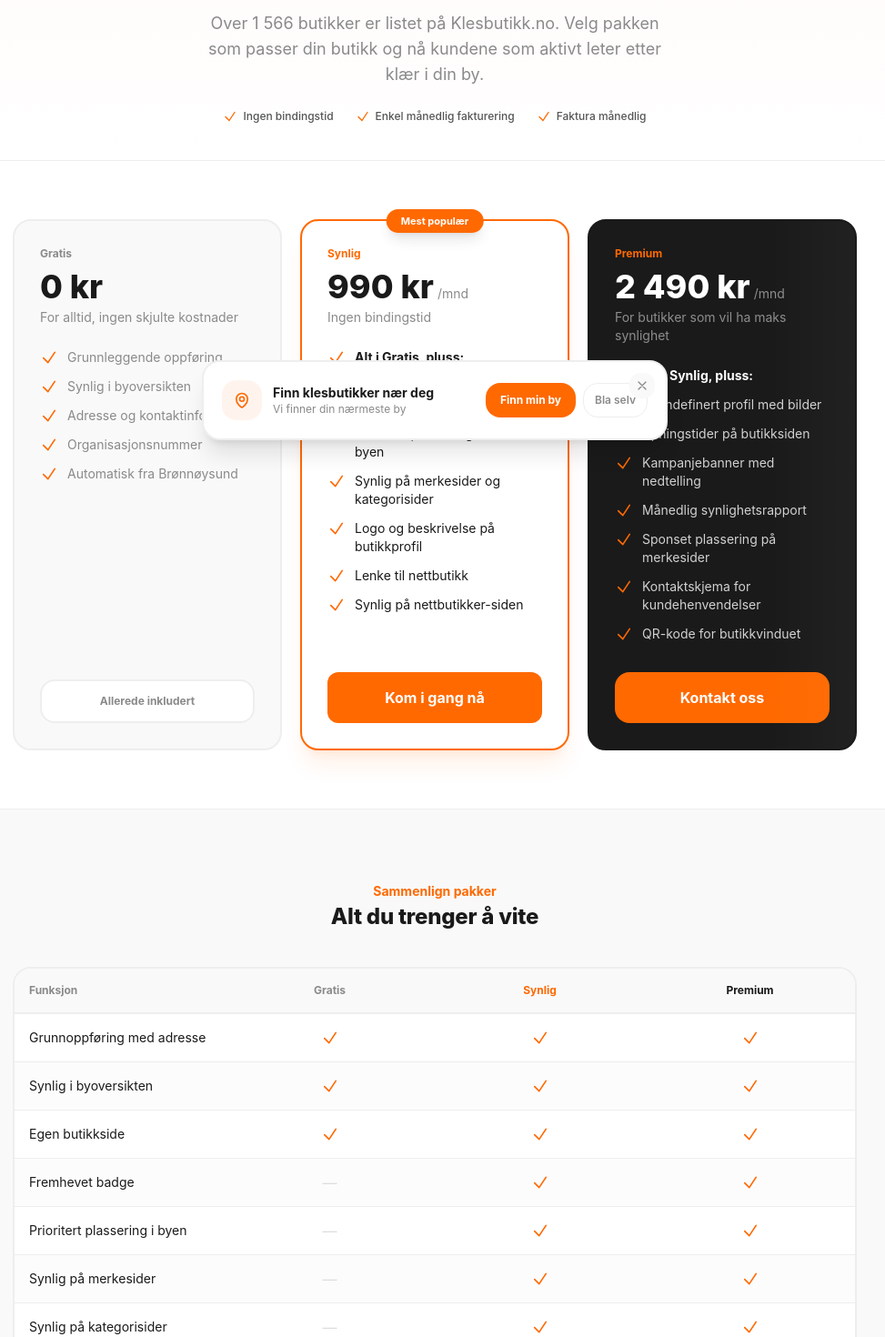
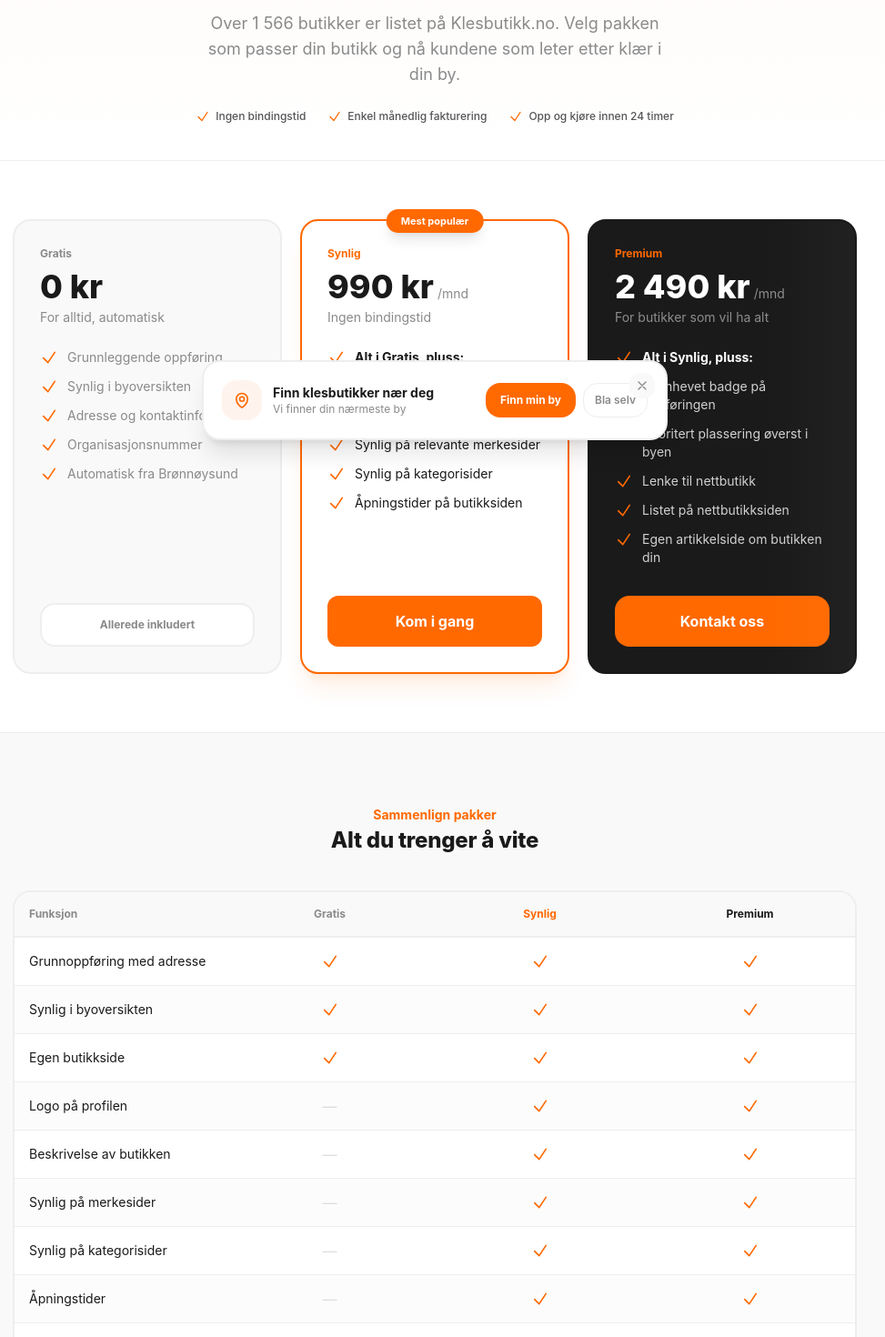
Before and after one commit to MohanM86/klesbutikk, a Next.js app: page /annonser in a window 1280 px wide. Shown: the part 300-1770 px from the top of the page at 91% size, without its empty margins (162-1135 px from the left). Built offline with nearby package versions, Linux system fonts and the light colour scheme.

Commit message:
Add files via upload

```diff
--- a/src/app/annonser/page.tsx
+++ b/src/app/annonser/page.tsx
@@ -7,27 +7,19 @@
 
 export const metadata: Metadata = createMetadata({
   title: 'Annonsering – Bli synlig på Klesbutikk.no',
-  description: 'Nå tusenvis av kunder som aktivt leter etter klesbutikker. Tre pakker tilpasset din butikk, fra gratis til premium.',
+  description: 'Nå tusenvis av kunder som aktivt leter etter klesbutikker. Tre pakker tilpasset din butikk.',
   path: '/annonser',
 });
 
 const FAQS = [
-  { question: 'Hva er inkludert i gratispakken?', answer: 'Alle klesbutikker registrert med næringskode 47.710 i Brønnøysundregistrene er automatisk listet på Klesbutikk.no helt gratis. Oppføringen inkluderer butikknavn, adresse, postnummer og kommune. Du trenger ikke gjøre noe for å bli listet.' },
-  { question: 'Hva får jeg med Synlig-pakken?', answer: 'Med Synlig-pakken får butikken din et fremhevet badge, prioritert plassering øverst i din by, og eksponering på relevante merkesider og kategorisider. Du kan også legge til logo, beskrivelse og lenke til nettbutikk.' },
-  { question: 'Hva er fordelen med Premium?', answer: 'Premium gir deg alt i Synlig, pluss en egendefinert butikkprofil med bilder, åpningstider og kampanjebanner. Du får også månedlig synlighetsrapport med visninger og klikk, sponset plassering på merkesider og et kontaktskjema der kunder kan sende deg henvendelser direkte.' },
-  { question: 'Kan jeg bytte pakke underveis?', answer: 'Ja, du kan oppgradere eller nedgradere pakken din når som helst. Endringen trer i kraft ved neste faktureringsperiode.' },
-  { question: 'Er det bindingstid?', answer: 'Nei, ingen bindingstid. Du kan si opp når som helst, og du beholder pakken ut inneværende måned.' },
-  { question: 'Hvordan betaler jeg?', answer: 'Vi sender faktura månedlig via epost. Du kan betale med bankoverføring eller kort. Vi sender faktura månedlig via epost. Du kan betale med bankoverføring eller kort.' },
-
+  { question: 'Hva er inkludert i gratispakken?', answer: 'Alle klesbutikker registrert med næringskode 47.710 i Brønnøysundregistrene er automatisk listet på Klesbutikk.no helt gratis. Oppføringen inkluderer butikknavn, adresse, postnummer og kommune.' },
+  { question: 'Hva får jeg med Synlig?', answer: 'Med Synlig kan du legge til logo, kort beskrivelse og åpningstider på butikkprofilen din. I tillegg blir butikken din synlig på relevante merkesider og kategorisider, slik at flere finner deg.' },
+  { question: 'Hva er fordelen med Premium?', answer: 'Premium gir deg alt i Synlig, pluss fremhevet badge, prioritert plassering øverst i din by, lenke til nettbutikkog en egen artikkelside om butikken din.' },
+  { question: 'Kan jeg bytte pakke underveis?', answer: 'Ja, du kan oppgradere eller nedgradere når som helst. Endringen trer i kraft ved neste faktureringsperiode.' },
+  { question: 'Er det bindingstid?', answer: 'Nei, ingen bindingstid. Du kan si opp når som helst og beholder pakken ut inneværende måned.' },
+  { question: 'Hvordan betaler jeg?', answer: 'Vi sender faktura månedlig via epost. Du kan betale med bankoverføring eller kort.' },
+  { question: 'Hvordan kommer jeg i gang?', answer: 'Send oss en epost på hei@klesbutikk.no med butikknavnet ditt og hvilken pakke du ønsker. Vi ordner alt innen 24 timer.' },
 ];
-
-const CHECK = (
-  <svg className="w-5 h-5 text-accent flex-shrink-0" fill="none" stroke="currentColor" viewBox="0 0 24 24">
-    <path strokeLinecap="round" strokeLinejoin="round" strokeWidth={2} d="M4.5 12.75l6 6 9-13.5" />
-  </svg>
-);
-
-const DASH = <span className="w-5 h-5 flex items-center justify-center text-border-dark flex-shrink-0">—</span>;
 
 export default function AnnonserPage() {
   const stats = getStats();
@@ -47,14 +39,10 @@
             </h1>
             <p className="font-body text-base md:text-lg text-muted max-w-lg mx-auto mb-6">
               Over {stats.totalStores.toLocaleString('nb-NO')} butikker er listet på Klesbutikk.no.
-              Velg pakken som passer din butikk og nå kundene som aktivt leter etter klær i din by.
+              Velg pakken som passer din butikk og nå kundene som leter etter klær i din by.
             </p>
             <div className="flex flex-wrap items-center justify-center gap-x-6 gap-y-2">
-              {[
-                'Ingen bindingstid',
-                'Enkel månedlig fakturering',
-                'Faktura månedlig',
-              ].map((t) => (
+              {['Ingen bindingstid', 'Enkel månedlig fakturering', 'Opp og kjøre innen 24 timer'].map((t) => (
                 <div key={t} className="flex items-center gap-1.5">
                   <svg className="w-4 h-4 text-accent" fill="none" stroke="currentColor" viewBox="0 0 24 24">
                     <path strokeLinecap="round" strokeLinejoin="round" strokeWidth={2} d="M4.5 12.75l6 6 9-13.5" />
@@ -79,7 +67,7 @@
                 <div className="flex items-baseline gap-1">
                   <span className="font-body text-4xl font-extrabold text-charcoal">0 kr</span>
                 </div>
-                <p className="font-body text-sm text-muted mt-1">For alltid, ingen skjulte kostnader</p>
+                <p className="font-body text-sm text-muted mt-1">For alltid, automatisk</p>
               </div>
               <ul className="space-y-3 mb-8 flex-1">
                 {[
@@ -90,7 +78,7 @@
                   'Automatisk fra Brønnøysund',
                 ].map((f) => (
                   <li key={f} className="flex items-start gap-2.5">
-                    {CHECK}
+                    <svg className="w-5 h-5 text-accent flex-shrink-0" fill="none" stroke="currentColor" viewBox="0 0 24 24"><path strokeLinecap="round" strokeLinejoin="round" strokeWidth={2} d="M4.5 12.75l6 6 9-13.5" /></svg>
                     <span className="font-body text-sm text-muted">{f}</span>
                   </li>
                 ))}
@@ -100,7 +88,7 @@
               </div>
             </div>
 
-            {/* SYNLIG — recommended */}
+            {/* SYNLIG */}
             <div className="bg-white border-2 border-accent rounded-2xl p-7 flex flex-col relative shadow-xl shadow-accent/10">
               <div className="absolute -top-3.5 left-1/2 -translate-x-1/2">
                 <span className="font-body text-[11px] font-bold bg-accent text-white px-4 py-1.5 rounded-full shadow-lg">Mest populær</span>
@@ -114,24 +102,26 @@
                 <p className="font-body text-sm text-muted mt-1">Ingen bindingstid</p>
               </div>
               <ul className="space-y-3 mb-8 flex-1">
+                <li className="flex items-start gap-2.5">
+                  <svg className="w-5 h-5 text-accent flex-shrink-0" fill="none" stroke="currentColor" viewBox="0 0 24 24"><path strokeLinecap="round" strokeLinejoin="round" strokeWidth={2} d="M4.5 12.75l6 6 9-13.5" /></svg>
+                  <span className="font-body text-sm font-bold text-charcoal">Alt i Gratis, pluss:</span>
+                </li>
                 {[
-                  { text: 'Alt i Gratis, pluss:', bold: true },
-                  { text: 'Fremhevet badge på oppføringen' },
-                  { text: 'Prioritert plassering øverst i byen' },
-                  { text: 'Synlig på merkesider og kategorisider' },
-                  { text: 'Logo og beskrivelse på butikkprofil' },
-                  { text: 'Lenke til nettbutikk' },
-                  { text: 'Synlig på nettbutikker-siden' },
+                  'Logo på butikkprofilen',
+                  'Kort beskrivelse av butikken',
+                  'Synlig på relevante merkesider',
+                  'Synlig på kategorisider',
+                  'Åpningstider på butikksiden',
                 ].map((f) => (
-                  <li key={f.text} className="flex items-start gap-2.5">
-                    {CHECK}
-                    <span className={`font-body text-sm ${f.bold ? 'font-bold text-charcoal' : 'text-charcoal'}`}>{f.text}</span>
+                  <li key={f} className="flex items-start gap-2.5">
+                    <svg className="w-5 h-5 text-accent flex-shrink-0" fill="none" stroke="currentColor" viewBox="0 0 24 24"><path strokeLinecap="round" strokeLinejoin="round" strokeWidth={2} d="M4.5 12.75l6 6 9-13.5" /></svg>
+                    <span className="font-body text-sm text-charcoal">{f}</span>
                   </li>
                 ))}
               </ul>
-              <a href="mailto:hei@klesbutikk.no?subject=Synlig-pakken%20-%20Klesbutikk.no&body=Hei!%0A%0AJeg%20er%20interessert%20i%20Synlig-pakken%20for%20min%20butikk.%0A%0AButikknavn:%0ABy:%0A%0AMvh"
+              <a href="mailto:hei@klesbutikk.no?subject=Bestill%20Synlig-pakken%20-%20Klesbutikk.no&body=Hei!%0A%0AJeg%20ønsker%20Synlig-pakken%20for%20min%20butikk.%0A%0AButikknavn:%0ABy:%0A%0AMvh"
                 className="btn-primary w-full justify-center text-base py-4">
-                Kom i gang nå
+                Kom i gang
               </a>
             </div>
 
@@ -144,28 +134,27 @@
                   <span className="font-body text-4xl font-extrabold text-white">2 490 kr</span>
                   <span className="font-body text-sm text-white/50">/mnd</span>
                 </div>
-                <p className="font-body text-sm text-white/50 mt-1">For butikker som vil ha maks synlighet</p>
+                <p className="font-body text-sm text-white/50 mt-1">For butikker som vil ha alt</p>
               </div>
               <ul className="space-y-3 mb-8 flex-1 relative">
+                <li className="flex items-start gap-2.5">
+                  <svg className="w-5 h-5 text-accent flex-shrink-0" fill="none" stroke="currentColor" viewBox="0 0 24 24"><path strokeLinecap="round" strokeLinejoin="round" strokeWidth={2} d="M4.5 12.75l6 6 9-13.5" /></svg>
+                  <span className="font-body text-sm font-bold text-white">Alt i Synlig, pluss:</span>
+                </li>
                 {[
-                  { text: 'Alt i Synlig, pluss:', bold: true },
-                  { text: 'Egendefinert profil med bilder' },
-                  { text: 'Åpningstider på butikksiden' },
-                  { text: 'Kampanjebanner med nedtelling' },
-                  { text: 'Månedlig synlighetsrapport' },
-                  { text: 'Sponset plassering på merkesider' },
-                  { text: 'Kontaktskjema for kundehenvendelser' },
-                  { text: 'QR-kode for butikkvinduet' },
+                  'Fremhevet badge på oppføringen',
+                  'Prioritert plassering øverst i byen',
+                  'Lenke til nettbutikk',
+                  'Listet på nettbutikksiden',
+                  'Egen artikkelside om butikken din',
                 ].map((f) => (
-                  <li key={f.text} className="flex items-start gap-2.5">
-                    <svg className="w-5 h-5 text-accent flex-shrink-0" fill="none" stroke="currentColor" viewBox="0 0 24 24">
-                      <path strokeLinecap="round" strokeLinejoin="round" strokeWidth={2} d="M4.5 12.75l6 6 9-13.5" />
-                    </svg>
-                    <span className={`font-body text-sm ${f.bold ? 'font-bold text-white' : 'text-white/80'}`}>{f.text}</span>
+                  <li key={f} className="flex items-start gap-2.5">
+                    <svg className="w-5 h-5 text-accent flex-shrink-0" fill="none" stroke="currentColor" viewBox="0 0 24 24"><path strokeLinecap="round" strokeLinejoin="round" strokeWidth={2} d="M4.5 12.75l6 6 9-13.5" /></svg>
+                    <span className="font-body text-sm text-white/80">{f}</span>
                   </li>
                 ))}
               </ul>
-              <a href="mailto:hei@klesbutikk.no?subject=Premium-pakken%20-%20Klesbutikk.no&body=Hei!%0A%0AJeg%20er%20interessert%20i%20Premium-pakken%20for%20min%20butikk.%0A%0AButikknavn:%0ABy:%0A%0AMvh"
+              <a href="mailto:hei@klesbutikk.no?subject=Bestill%20Premium-pakken%20-%20Klesbutikk.no&body=Hei!%0A%0AJeg%20ønsker%20Premium-pakken%20for%20min%20butikk.%0A%0AButikknavn:%0ABy:%0A%0AMvh"
                 className="inline-flex items-center justify-center w-full px-8 py-4 bg-accent text-white font-body font-bold text-base rounded-xl hover:bg-accent-hover transition-all">
                 Kontakt oss
               </a>
@@ -174,7 +163,7 @@
         </div>
       </section>
 
-      {/* ─── FEATURE COMPARISON TABLE ─────────────────────── */}
+      {/* ─── FEATURE COMPARISON ───────────────────────────── */}
       <section className="bg-surface border-t border-border">
         <div className="max-w-5xl mx-auto section-padding py-14 md:py-20">
           <div className="text-center mb-10">
@@ -189,36 +178,38 @@
               <div className="p-4 font-body text-xs font-bold text-charcoal text-center">Premium</div>
             </div>
             {[
-              { feature: 'Grunnoppføring med adresse', free: true, synlig: true, premium: true },
-              { feature: 'Synlig i byoversikten', free: true, synlig: true, premium: true },
-              { feature: 'Egen butikkside', free: true, synlig: true, premium: true },
-              { feature: 'Fremhevet badge', free: false, synlig: true, premium: true },
-              { feature: 'Prioritert plassering i byen', free: false, synlig: true, premium: true },
-              { feature: 'Synlig på merkesider', free: false, synlig: true, premium: true },
-              { feature: 'Synlig på kategorisider', free: false, synlig: true, premium: true },
-              { feature: 'Logo og beskrivelse', free: false, synlig: true, premium: true },
-              { feature: 'Lenke til nettbutikk', free: false, synlig: true, premium: true },
-              { feature: 'Listet på nettbutikksiden', free: false, synlig: true, premium: true },
-              { feature: 'Bilder på profilen', free: false, synlig: false, premium: true },
-              { feature: 'Åpningstider', free: false, synlig: false, premium: true },
-              { feature: 'Kampanjebanner', free: false, synlig: false, premium: true },
-              { feature: 'Månedlig synlighetsrapport', free: false, synlig: false, premium: true },
-              { feature: 'Sponset på merkesider', free: false, synlig: false, premium: true },
-              { feature: 'Kontaktskjema for kunder', free: false, synlig: false, premium: true },
-              { feature: 'QR-kode for butikkvinduet', free: false, synlig: false, premium: true },
+              { f: 'Grunnoppføring med adresse', g: true, s: true, p: true },
+              { f: 'Synlig i byoversikten', g: true, s: true, p: true },
+              { f: 'Egen butikkside', g: true, s: true, p: true },
+              { f: 'Logo på profilen', g: false, s: true, p: true },
+              { f: 'Beskrivelse av butikken', g: false, s: true, p: true },
+              { f: 'Synlig på merkesider', g: false, s: true, p: true },
+              { f: 'Synlig på kategorisider', g: false, s: true, p: true },
+              { f: 'Åpningstider', g: false, s: true, p: true },
+              { f: 'Fremhevet badge', g: false, s: false, p: true },
+              { f: 'Prioritert plassering i byen', g: false, s: false, p: true },
+              { f: 'Lenke til nettbutikk', g: false, s: false, p: true },
+              { f: 'Listet på nettbutikksiden', g: false, s: false, p: true },
+              { f: 'Egen artikkelside', g: false, s: false, p: true },
             ].map((row, i) => (
-              <div key={row.feature} className={`grid grid-cols-4 gap-0 ${i % 2 === 0 ? 'bg-white' : 'bg-surface/50'} border-b border-border last:border-b-0`}>
-                <div className="p-4 font-body text-sm text-charcoal">{row.feature}</div>
-                <div className="p-4 flex justify-center">{row.free ? CHECK : DASH}</div>
-                <div className="p-4 flex justify-center">{row.synlig ? CHECK : DASH}</div>
-                <div className="p-4 flex justify-center">{row.premium ? CHECK : DASH}</div>
+              <div key={row.f} className={`grid grid-cols-4 gap-0 ${i % 2 === 0 ? 'bg-white' : 'bg-surface/50'} border-b border-border last:border-b-0`}>
+                <div className="p-4 font-body text-sm text-charcoal">{row.f}</div>
+                {[row.g, row.s, row.p].map((val, j) => (
+                  <div key={j} className="p-4 flex justify-center">
+                    {val ? (
+                      <svg className="w-5 h-5 text-accent" fill="none" stroke="currentColor" viewBox="0 0 24 24"><path strokeLinecap="round" strokeLinejoin="round" strokeWidth={2} d="M4.5 12.75l6 6 9-13.5" /></svg>
+                    ) : (
+                      <span className="w-5 h-5 flex items-center justify-center text-border-dark">—</span>
+                    )}
+                  </div>
+                ))}
               </div>
             ))}
           </div>
         </div>
       </section>
 
-      {/* ─── STATS / SOCIAL PROOF ─────────────────────────── */}
+      {/* ─── STATS ────────────────────────────────────────── */}
       <section className="bg-white border-t border-border">
         <div className="max-w-5xl mx-auto section-padding py-14 md:py-20">
           <div className="text-center mb-10">
@@ -227,15 +218,14 @@
           </div>
           <div className="grid grid-cols-2 md:grid-cols-4 gap-4">
             {[
-              { val: stats.totalStores.toLocaleString('nb-NO'), label: 'Butikker listet', desc: 'I hele Norge' },
-              { val: '7 928', label: 'Unike sider', desc: 'Byer, merker, kategorier' },
-              { val: stats.totalBrands.toString(), label: 'Klesmerker', desc: 'Kartlagt og koblet' },
-              { val: '357', label: 'Kommuner', desc: 'Fra sør til nord' },
+              { val: stats.totalStores.toLocaleString('nb-NO'), label: 'Butikker listet' },
+              { val: '7 928', label: 'Unike sider' },
+              { val: stats.totalBrands.toString(), label: 'Klesmerker' },
+              { val: '357', label: 'Kommuner' },
             ].map((s) => (
               <div key={s.label} className="bg-surface rounded-2xl p-6 text-center">
                 <span className="font-body text-3xl font-extrabold text-charcoal">{s.val}</span>
-                <span className="block font-body text-sm font-bold text-charcoal mt-1">{s.label}</span>
-                <span className="block font-body text-xs text-muted">{s.desc}</span>
+                <span className="block font-body text-sm font-bold text-muted mt-1">{s.label}</span>
               </div>
             ))}
           </div>
@@ -254,10 +244,10 @@
         <div className="max-w-3xl mx-auto section-padding py-14 md:py-20 text-center">
           <h2 className="font-body text-display-sm md:text-display font-extrabold text-white mb-4">Klar til å bli synlig?</h2>
           <p className="font-body text-base text-white/70 max-w-md mx-auto mb-8">
-            Ingen bindingstid. Start i dag og bli synlig for kundene dine allerede i morgen.
+            Ingen bindingstid. Send oss en epost, så er butikken din oppgradert innen 24 timer.
           </p>
           <div className="flex flex-col sm:flex-row items-center justify-center gap-3">
-            <a href="mailto:hei@klesbutikk.no?subject=Bestill%20Synlig-pakken%20-%20Klesbutikk.no"
+            <a href="mailto:hei@klesbutikk.no?subject=Bestill%20annonsepakke%20-%20Klesbutikk.no"
               className="inline-flex items-center justify-center px-10 py-4 bg-white text-accent font-body font-bold text-base rounded-xl hover:bg-white/90 transition-all shadow-lg">
               Kom i gang nå
             </a>
```
